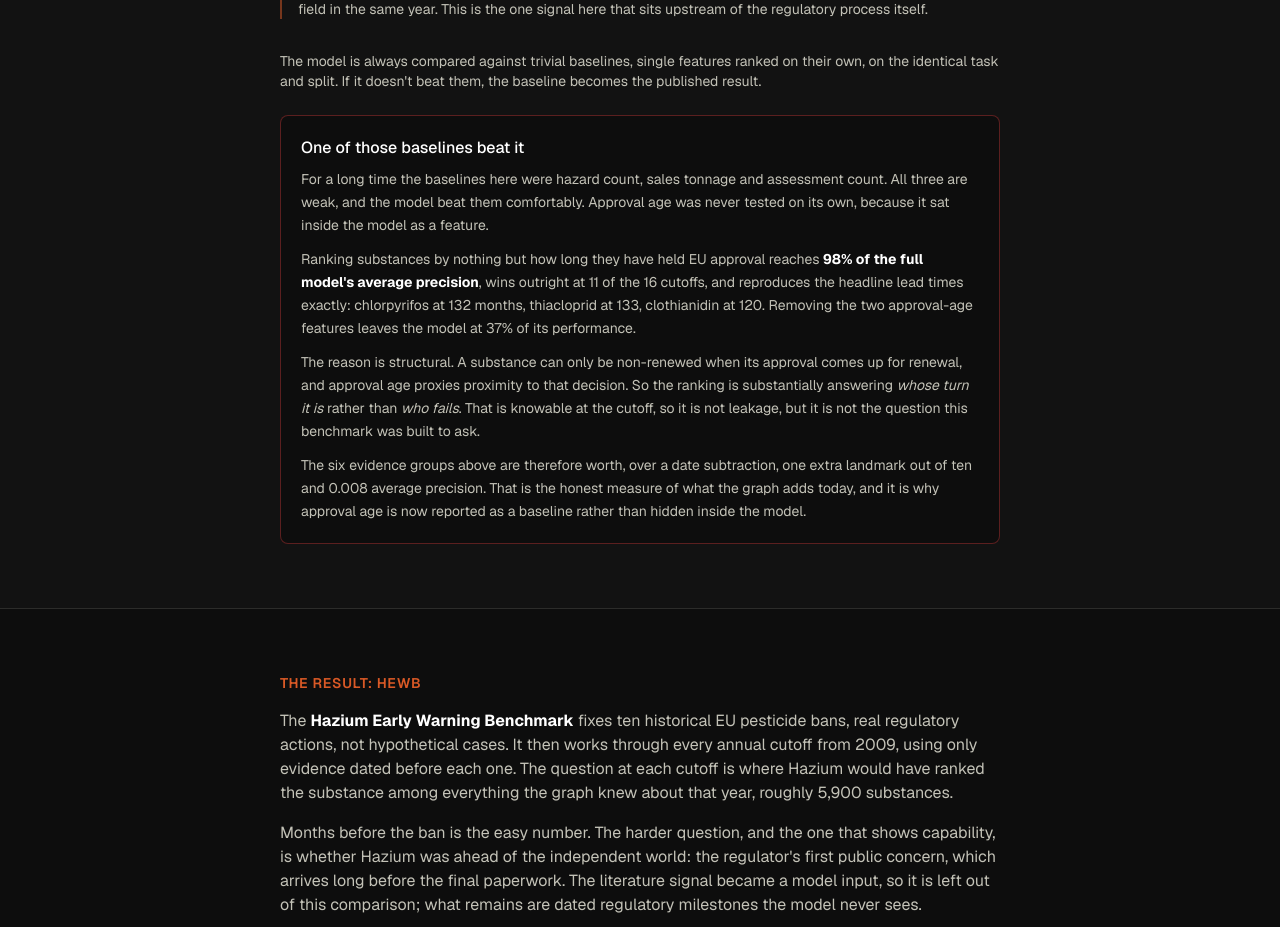
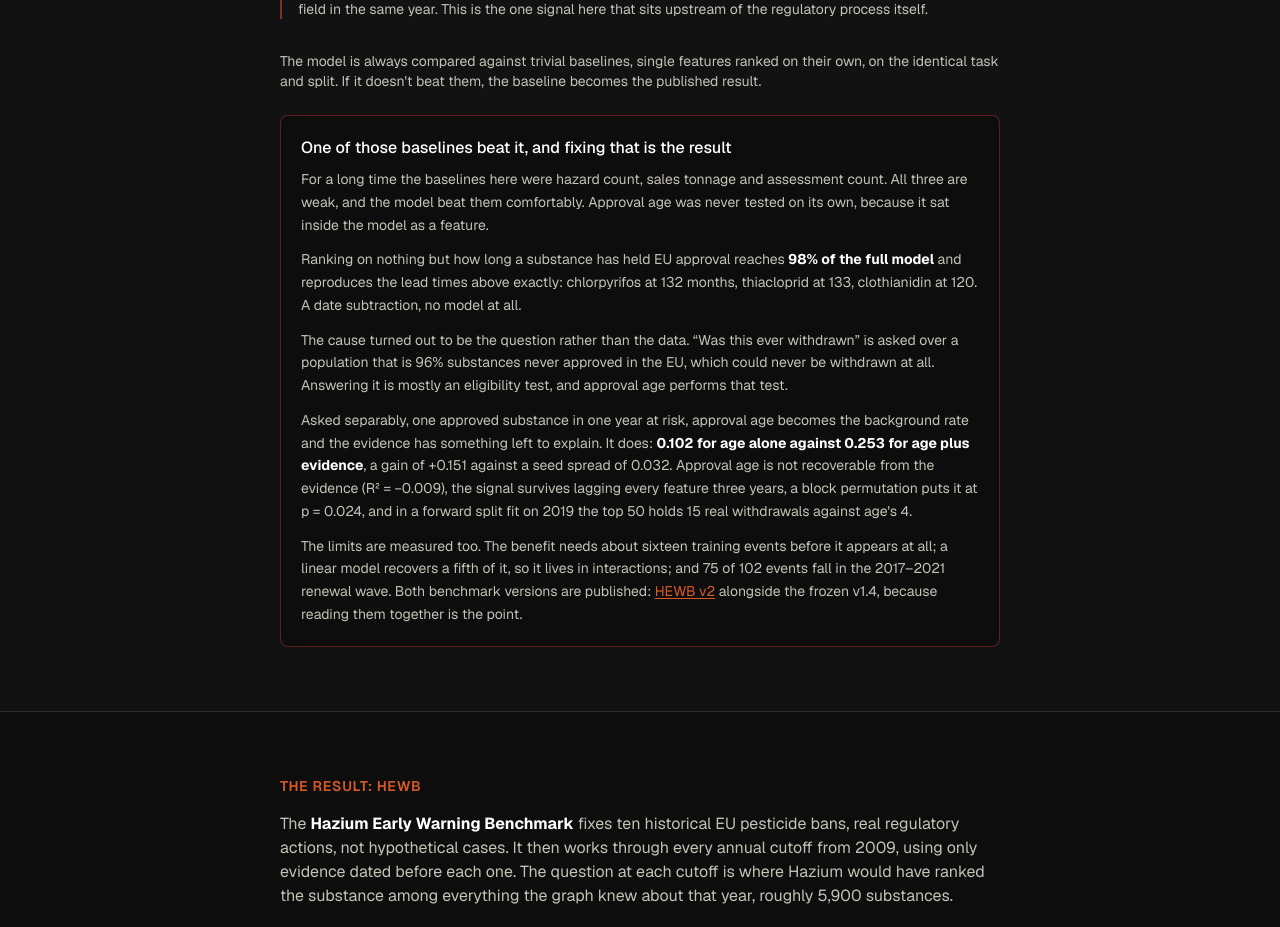
Before and after one commit to MartinBlomqvistDev/hazium, a Next.js app in the folder web/: page / in a window 1280 px wide. Shown: the part 2580-3507 px from the top of the page. Built offline with nearby package versions, Linux system fonts and the light colour scheme.

Commit message:
docs: cross-link the two benchmark versions on the site

```diff
--- a/web/components/HowItWorks.tsx
+++ b/web/components/HowItWorks.tsx
@@ -52,7 +52,7 @@
         </p>
         <div className="mt-6 rounded-lg border border-status-critical/40 bg-page p-5">
           <h3 className="font-medium text-text-primary">
-            One of those baselines beat it
+            One of those baselines beat it, and fixing that is the result
           </h3>
           <p className="mt-2 text-sm leading-relaxed text-text-secondary">
             For a long time the baselines here were hazard count, sales tonnage and assessment
@@ -60,25 +60,38 @@
             never tested on its own, because it sat inside the model as a feature.
           </p>
           <p className="mt-3 text-sm leading-relaxed text-text-secondary">
-            Ranking substances by nothing but how long they have held EU approval reaches{" "}
-            <strong className="text-text-primary">98% of the full model&apos;s average
-            precision</strong>, wins outright at 11 of the 16 cutoffs, and reproduces the
-            headline lead times exactly: chlorpyrifos at 132 months, thiacloprid at 133,
-            clothianidin at 120. Removing the two approval-age features leaves the model at 37%
-            of its performance.
+            Ranking on nothing but how long a substance has held EU approval reaches{" "}
+            <strong className="text-text-primary">98% of the full model</strong> and reproduces
+            the lead times above exactly: chlorpyrifos at 132 months, thiacloprid at 133,
+            clothianidin at 120. A date subtraction, no model at all.
           </p>
           <p className="mt-3 text-sm leading-relaxed text-text-secondary">
-            The reason is structural. A substance can only be non-renewed when its approval comes
-            up for renewal, and approval age proxies proximity to that decision. So the ranking
-            is substantially answering <em>whose turn it is</em> rather than <em>who fails</em>.
-            That is knowable at the cutoff, so it is not leakage, but it is not the question this
-            benchmark was built to ask.
+            The cause turned out to be the question rather than the data. &ldquo;Was this ever
+            withdrawn&rdquo; is asked over a population that is 96% substances never approved in
+            the EU, which could never be withdrawn at all. Answering it is mostly an eligibility
+            test, and approval age performs that test.
           </p>
           <p className="mt-3 text-sm leading-relaxed text-text-secondary">
-            The six evidence groups above are therefore worth, over a date subtraction, one extra
-            landmark out of ten and 0.008 average precision. That is the honest measure of what
-            the graph adds today, and it is why approval age is now reported as a baseline rather
-            than hidden inside the model.
+            Asked separably, one approved substance in one year at risk, approval age becomes the
+            background rate and the evidence has something left to explain. It does:{" "}
+            <strong className="text-text-primary">0.102 for age alone against 0.253 for age plus
+            evidence</strong>, a gain of +0.151 against a seed spread of 0.032. Approval age is
+            not recoverable from the evidence (R&sup2; = &minus;0.009), the signal survives
+            lagging every feature three years, a block permutation puts it at p = 0.024, and in a
+            forward split fit on 2019 the top 50 holds 15 real withdrawals against age&apos;s 4.
+          </p>
+          <p className="mt-3 text-sm leading-relaxed text-text-secondary">
+            The limits are measured too. The benefit needs about sixteen training events before
+            it appears at all; a linear model recovers a fifth of it, so it lives in
+            interactions; and 75 of 102 events fall in the 2017&ndash;2021 renewal wave. Both
+            benchmark versions are published:{" "}
+            <a
+              href="https://github.com/MartinBlomqvistDev/hazium/tree/main/release/hewb-v2"
+              className="text-accent underline underline-offset-2"
+            >
+              HEWB v2
+            </a>{" "}
+            alongside the frozen v1.4, because reading them together is the point.
           </p>
         </div>
       </div>
```
Also changed, not shown: 1 other file (tests, documents, lock files or other folders).
